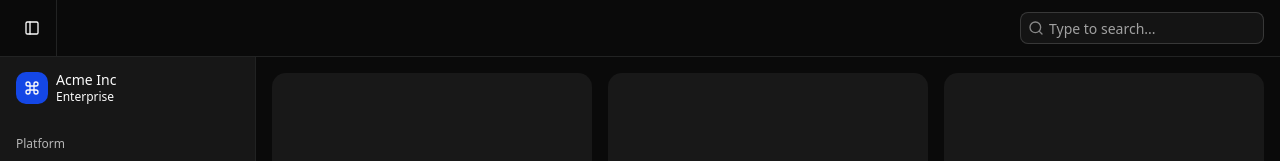
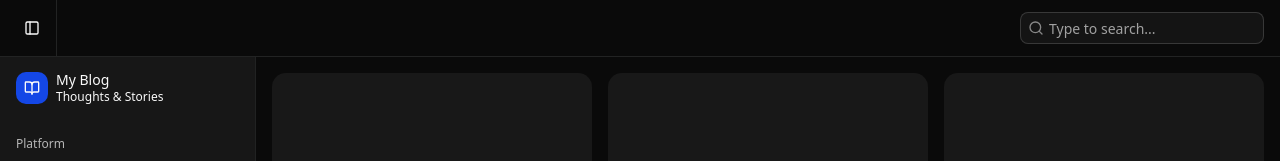
Before and after one commit to azeem-arshad-wamo/final-project-frontend, a React (Vite) app: page / in a window 1280 px wide. Shown: the top 161 px of the page. Built offline with nearby package versions, Linux system fonts and the light colour scheme.

Commit message:
Fix(title): Fixed and updated title for the app

```diff
--- a/src/components/app-sidebar.jsx
+++ b/src/components/app-sidebar.jsx
@@ -86,19 +86,24 @@ export function AppSidebar({ ...props }) {
         <SidebarMenu>
           <SidebarMenuItem>
             <SidebarMenuButton size="lg" asChild>
-              <a href="#">
+              <a href="/">
+                {/* Icon / Logo */}
                 <div className="bg-sidebar-primary text-sidebar-primary-foreground flex aspect-square size-8 items-center justify-center rounded-lg">
-                  <Command className="size-4" />
+                  {/* Use a book icon for a blog */}
+                  <BookOpen className="size-4" />
                 </div>
+
+                {/* Blog name */}
                 <div className="grid flex-1 text-left text-sm leading-tight">
-                  <span className="truncate font-medium">Acme Inc</span>
-                  <span className="truncate text-xs">Enterprise</span>
+                  <span className="truncate font-medium">My Blog</span>
+                  <span className="truncate text-xs">Thoughts & Stories</span>
                 </div>
               </a>
             </SidebarMenuButton>
           </SidebarMenuItem>
         </SidebarMenu>
       </SidebarHeader>
+
       <SidebarContent>
         <NavMain items={data.navMain} />
         <NavProjects projects={data.projects} />
```
